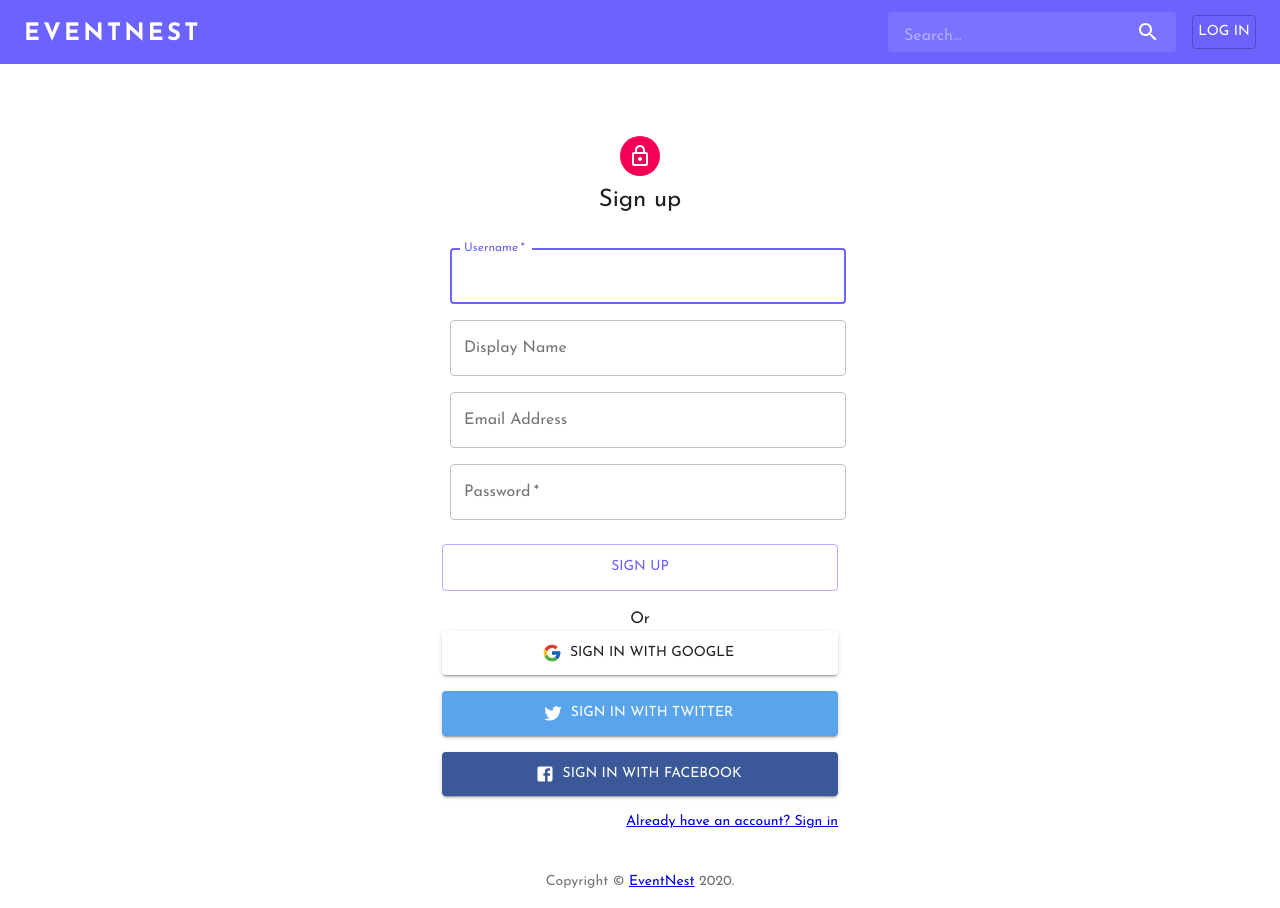
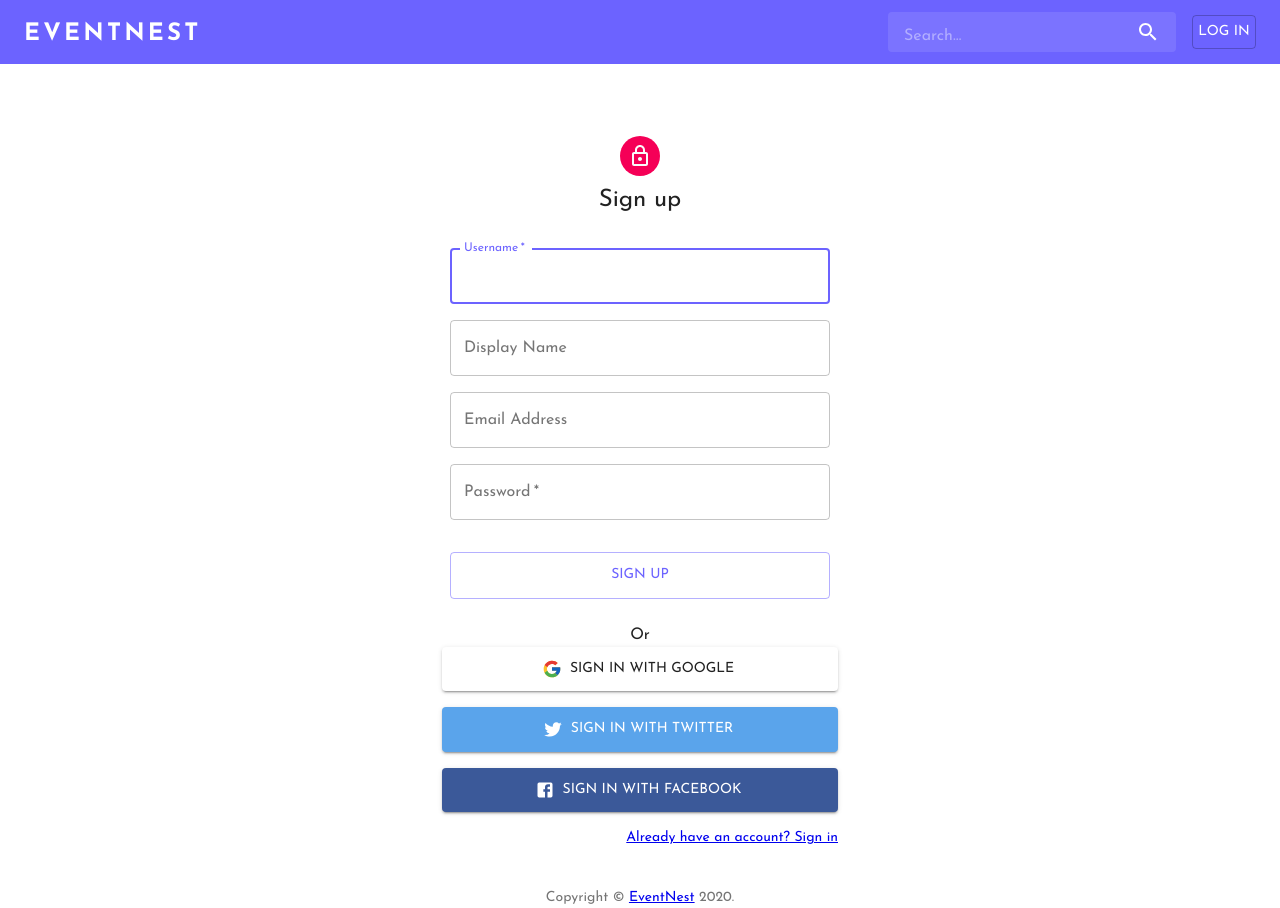
Before and after one commit to sebinfrancis7/EventNest-frontend, a React (Create React App) app: page /signup in a window 1280 px wide. Built offline with nearby package versions, Linux system fonts and the light colour scheme; no server answers.

Commit message:
stoyling'

```diff
--- a/src/components/Drawer.jsx
+++ b/src/components/Drawer.jsx
@@ -1,4 +1,4 @@
-import React from 'react';
+import React, { useContext } from 'react';
 import { makeStyles } from '@material-ui/core/styles';
 import Drawer from '@material-ui/core/Drawer';
 import AppBar from '@material-ui/core/AppBar';
@@ -13,8 +13,11 @@ import FavoriteOutlinedIcon from '@material-ui/icons/FavoriteOutlined';
 import ReceiptOutlinedIcon from '@material-ui/icons/ReceiptOutlined';
 import Navbar from './Navbar';
 import { Link } from 'react-router-dom';
+import { useUserContext, UserContext } from '../userContext';
+
 import DashboardIcon from '@material-ui/icons/Dashboard';
 import '../sass/dashboard.scss';
+import '../sass/drawer.scss';
 
 const drawerWidth = 240;
 
@@ -43,30 +46,20 @@ const useStyles = makeStyles((theme) => ({
 }));
 
 export default function ClippedDrawer({children}) {
-	const classes = useStyles();
+	let [user, setUser] = useContext(UserContext);
 
-	return (
-		<div className={classes.root}>
-			<CssBaseline />
-			<AppBar className={classes.appBar} position="fixed">
-				{/* <Navbar /> */}
-			</AppBar>
-			<Drawer
-				className={classes.drawer}
-				classes={{
-					paper: classes.drawerPaper,
-				}}
-				variant="permanent"
-			>
-				<div className={classes.drawerContainer}>
-					<Divider />
-					<List>
+
+	const org = (
 		<Link className='list-link' to='/dashboard'>
 			<ListItem button className='list-button'>
 				<ListItemIcon><DashboardIcon /></ListItemIcon>
 				<ListItemText primary="Dashboard" />
 			</ListItem>
 		</Link>
+	);
+
+	const cust = (
+		<div>
 			<Link className='list-link' to='/wishlist'>
 				<ListItem button className='list-button'>
 					<ListItemIcon><FavoriteOutlinedIcon /></ListItemIcon>
@@ -79,11 +72,32 @@ export default function ClippedDrawer({children}) {
 					<ListItemText primary="Tickets" />
 				</ListItem>
 			</Link>
+		</div>
+	);
+
+	return (
+		<div className='drawer-root'>
+			<CssBaseline />
+			<Drawer
+				className='drawer'
+				classes={{
+					paper: 'drawer-paper',
+				}}
+				variant="permanent"
+			>
+				<div className='drawer-container'>
+					<Divider />
+					<List>
+						{
+							user.type == 'customer' ?
+								cust
+								: org
+						}
 					</List>
 					<Divider />
 				</div>
 			</Drawer>
-			<main className={classes.content}>
+			<main className='drawer-content'>
 				{children}
 			</main>
 		</div>
--- a/src/pages/signup.jsx
+++ b/src/pages/signup.jsx
@@ -72,10 +72,11 @@ export default function SignUp() {
 					Sign up
 				</Typography>
 				<form className={classes.form} noValidate onSubmit={handleSubmit}>
-					<Grid container spacing={2}>
+					<Grid container item spacing={2}>
 						<Grid item xs={12} >
 							<TextField
 								autoFocus
+								className='signup-input'
 								fullWidth
 								id="username"
 								label="Username"
@@ -88,6 +89,7 @@ export default function SignUp() {
 						</Grid>
 						<Grid item xs={12} >
 							<TextField
+								className='signup-input'
 								fullWidth
 								id="display_name"
 								label="Display Name"
@@ -100,6 +102,7 @@ export default function SignUp() {
 						<Grid item xs={12}>
 							<TextField
 								autoComplete="email"
+								className='signup-input'
 								fullWidth
 								id="email"
 								label="Email Address"
@@ -112,6 +115,7 @@ export default function SignUp() {
 						<Grid item xs={12}>
 							<TextField
 								autoComplete="current-password"
+								className='signup-input'
 								fullWidth
 								id="password"
 								label="Password"
@@ -123,15 +127,9 @@ export default function SignUp() {
 								variant="outlined"
 							/>
 						</Grid>
-						{/* <Grid item xs={12}>
-							<FormControlLabel
-								control={<Checkbox color="primary" value="allowExtraEmails" />}
-								label="I want to receive inspiration, marketing promotions and updates via email."
-							/>
-						</Grid> */}
-					</Grid>
+						<Grid className="signup-submit" item xs={12}>
 							<Button
-						className="submit"
+								className="submit signup-input"
 								color="primary"
 								fullWidth
 								type="submit"
@@ -139,6 +137,8 @@ export default function SignUp() {
 							>
 						Sign Up
 							</Button>
+						</Grid>
+					</Grid>
 					<Grid item xs={12}>
 						<Typography
 							align='center'
--- a/src/pages/wishlist.jsx
+++ b/src/pages/wishlist.jsx
@@ -3,7 +3,6 @@ import React, { useState, useContext, useEffect} from 'react';
 import { useUserContext, UserContext } from '../userContext';
 import Drawer from './../components/Drawer';
 import Card from '../components/Card';
-import axios from 'axios';
 
 const url = 'https://eventnest-server.herokuapp.com/';
 
@@ -71,10 +70,6 @@ function WishlistPage() {
 		<div>
 			<Drawer>
 				<div>
-					{/* <h2>{user.data._id}</h2>
-					<h2>{user.data.username}</h2>
-					<h2>{user.data.display_name}</h2> */}
-					{/* <h2>wishlist</h2> */}
 					<Typography variant="h3">
 						Here are your Wishlisted Events
 					</Typography>
--- /dev/null
+++ b/src/sass/drawer.scss
@@ -0,0 +1,32 @@
+$drawer-width: 15rem;
+$drawer-width-mobile: 3.5rem;
+
+.drawer-root {
+    display: flex;
+}
+
+.drawer {
+    width: $drawer-width;
+    flex-shrink: 0;
+
+    @media (max-width: 600px) {
+        width: $drawer-width-mobile;
+    }
+}
+
+.drawer-paper {
+    width: $drawer-width;
+
+    @media (max-width: 600px) {
+        width: $drawer-width-mobile;
+    }
+}
+
+.drawer-container {
+    overflow: hidden;
+}
+
+.drawer-content {
+    flex-grow: 1;
+    padding: 1.5rem;
+}
--- a/src/sass/signin.scss
+++ b/src/sass/signin.scss
@@ -78,3 +78,16 @@
     flex-direction: column;
     align-items: center;
 }
+
+div.signup-input {
+    padding-right: 1rem;
+    padding-left: 0;
+}
+
+button.signup-input {
+    margin-right: 1rem;
+}
+
+div.signup-submit.signup-submit.signup-submit {
+        padding-right: 1.5rem;
+}
```
Also changed, not shown: src/pages/dashboard.jsx (+0 -19 lines). Lines whose indentation alone changed are shown as unchanged.
